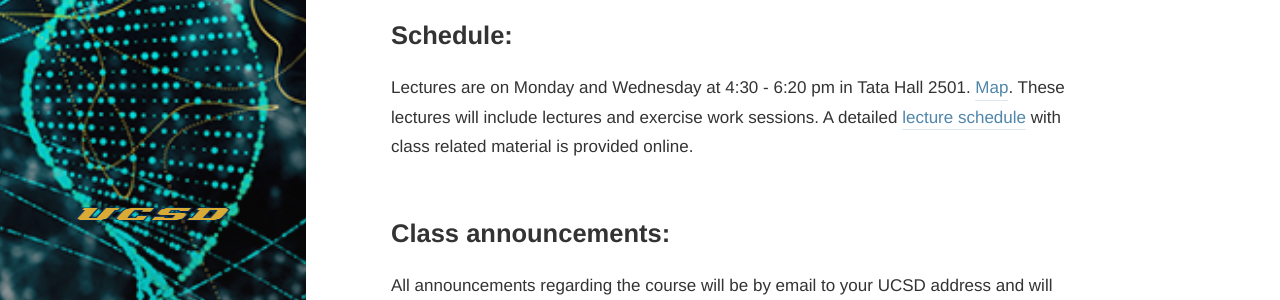
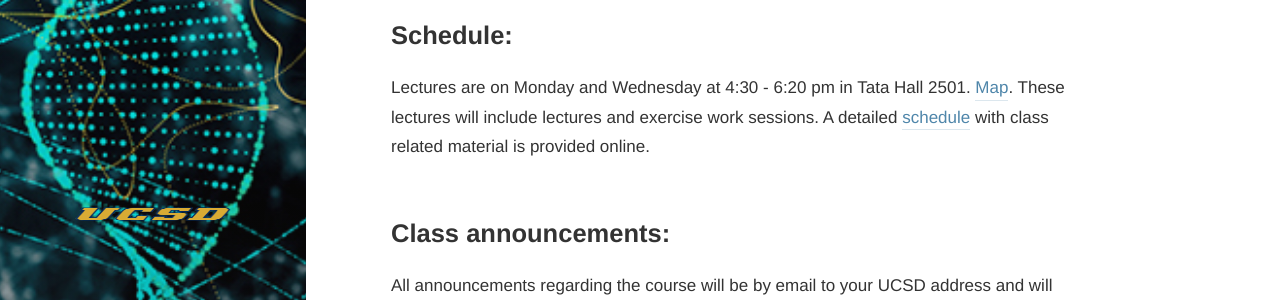
Before and after one commit to ay-lab/BGGN239Spring2025, a Jekyll site: the page built from index.md, in a window 1280 px wide and 900 px high, scrolled down 2122 px. Shown: the part 152-452 px from the top of the window. Built offline with Jekyll 4.4.1, drawn with Linux system fonts in a browser that asks for light colours.

Commit message:
Update index.md

```diff
--- a/index.md
+++ b/index.md
@@ -41,7 +41,7 @@ We are committed to making this course accessible to everybody. Please contact D
 To fully participate in this course students will be expected to use their own laptop computers with specific freely available [software installed]({{ site.baseurl }}/setup/). A limited number of classroom computers are also available should the need arise. Participants must bring a laptop with specific [software installed]({{ site.baseurl }}/setup/).
 
 ## Schedule:
-Lectures are on Monday and Wednesday at 4:30 - 6:20 pm in Tata Hall 2501. [Map](https://blink.ucsd.edu/sponsor/advancement/advancement-services/stewardship/named-buildings/tata-hall.html).  These lectures will include lectures and exercise work sessions. A detailed [lecture schedule]({{ site.baseurl }}/lectures/) with class related material is provided online.
+Lectures are on Monday and Wednesday at 4:30 - 6:20 pm in Tata Hall 2501. [Map](https://blink.ucsd.edu/sponsor/advancement/advancement-services/stewardship/named-buildings/tata-hall.html).  These lectures will include lectures and exercise work sessions. A detailed [schedule]({{ site.baseurl }}/schedule/) with class related material is provided online.
 
 ## Class announcements:
 All announcements regarding the course will be by email to your UCSD address and will also be updated on the class website.
```
